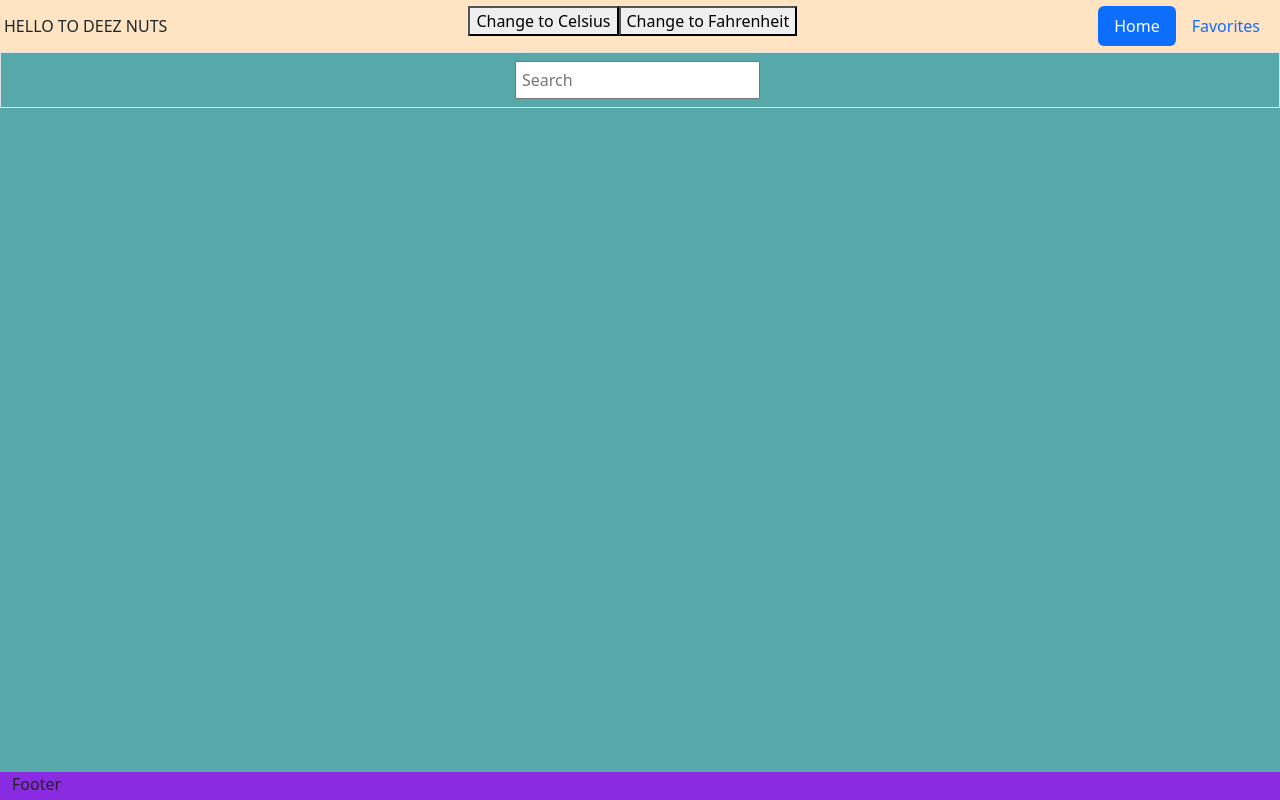
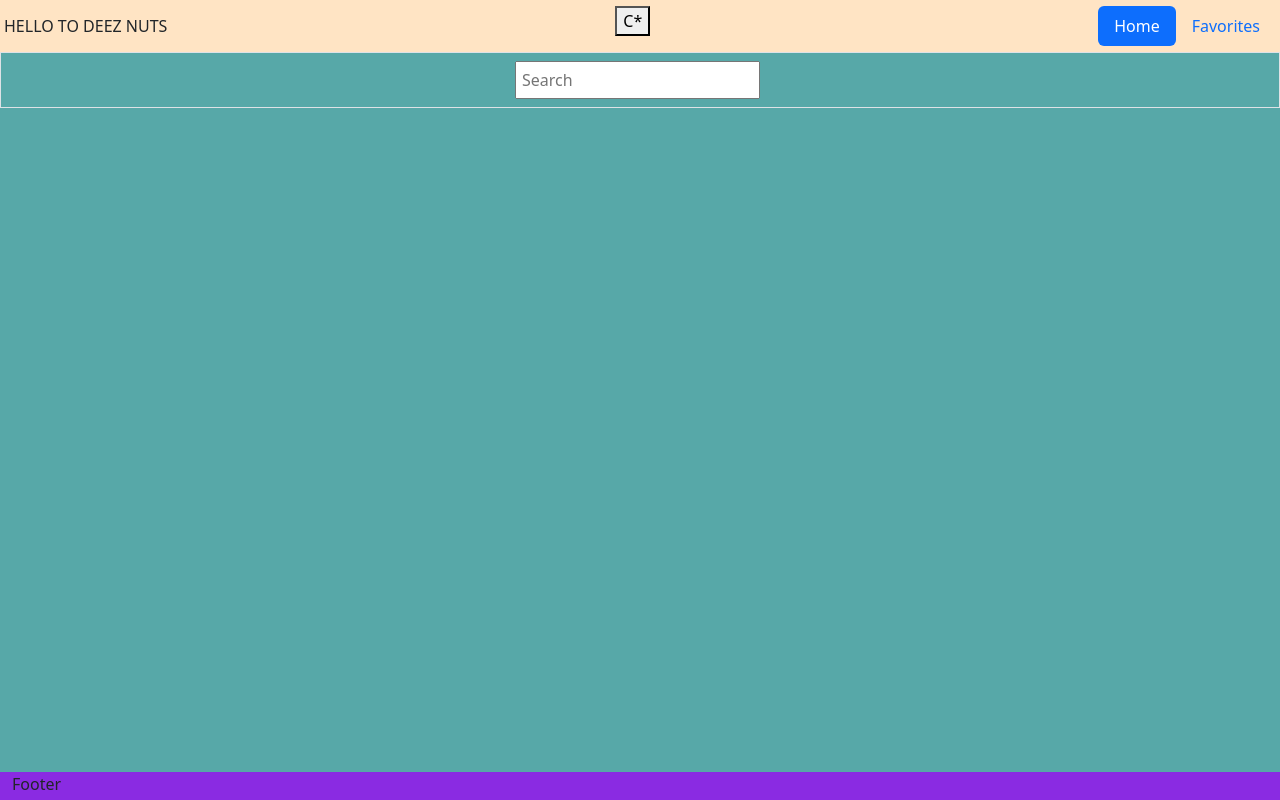
Before and after one commit to newohtwo/WeatherAbra, a React (Create React App) app: page / in a window 1280 px wide. Built offline with nearby package versions, Linux system fonts and the light colour scheme.

Commit message:
added logic of switching to f and c units

```diff
--- a/package.json
+++ b/package.json
@@ -15,6 +15,7 @@
     "react-router-dom": "^6.20.1",
     "react-scripts": "5.0.1",
     "redux": "^5.0.0",
+    "uuid": "^9.0.1",
     "web-vitals": "^2.1.4"
   },
   "scripts": {
--- a/src/Redux/Reducers/DegreesReducers.js
+++ b/src/Redux/Reducers/DegreesReducers.js
@@ -1,5 +1,5 @@
 export const initialDegreesState = {
-  degrees: true
+  degrees: true,
 };
 
 // create the reducer
@@ -12,6 +12,6 @@ export const toggleReducer = (state = initialDegreesState, action) => {
       return { ...state, degrees: false };
 
     default:
-        return state;
+      return state;
   }
 };
--- a/src/components/ForecastWeatherBlock.jsx
+++ b/src/components/ForecastWeatherBlock.jsx
@@ -1,3 +1,4 @@
+// @ts-nocheck
 import { useDispatch, useSelector } from "react-redux";
 import { changeToF, changeToC } from "../Redux/Actions/DegreesActions";
 import { useEffect, useState } from "react";
@@ -24,6 +25,7 @@ const ForecastWeatherBlock = ({ dailyForecast }) => {
   }, [degreesUnit]);
 
   return (
+    <li>
     <div className="card m-2 p-2 card-body d-inline-flex justify-content">
       {/* <h2>{favoriteWeather.Key}</h2> */}
       <h2 className="card-title">Min degrees: {minDegrees}{ degreesUnit ? '°C' : '°F'}</h2>
@@ -33,6 +35,7 @@ const ForecastWeatherBlock = ({ dailyForecast }) => {
 
       </div>
     </div>
+    </li>
   );
 };
 
--- a/src/components/Layout/Layout.jsx
+++ b/src/components/Layout/Layout.jsx
@@ -1,6 +1,9 @@
+import {useDispatch, useSelector } from "react-redux";
 import Footer from "../Footer";
 import Navbar from "../Navbar";
 import "./Layout.css";
+import { changeToC, changeToF } from "../../Redux/Actions/DegreesActions";
+
 
 const Layout = ({ children }) => {
   return (
--- a/src/components/Navbar.jsx
+++ b/src/components/Navbar.jsx
@@ -1,11 +1,22 @@
+// @ts-nocheck
 // @ts-ignore
-import { useDispatch } from "react-redux";
+import { useDispatch, useSelector } from "react-redux";
 import { Link } from "../../node_modules/react-router-dom/dist/index";
 import { changeToC, changeToF } from "../Redux/Actions/DegreesActions";
 
 const Navbar = () => {
+
+
+  const degreesUnit = useSelector(state => state.degrees);
   const dispatch = useDispatch();
-
+  const changeDegrees = () => {
+    console.log(degreesUnit)
+    if(degreesUnit){
+      dispatch(changeToF())
+    }else{
+      dispatch(changeToC())
+    }
+  }
   return (
     <div className="d-flex justify-content-between px-1">
       <div className="align-self-center">
@@ -13,10 +24,8 @@ const Navbar = () => {
       </div>
 
       <div>
-        <button onClick={() => dispatch(changeToC())}>Change to Celsius</button>
-        <button onClick={() => dispatch(changeToF())}>
-          Change to Fahrenheit
-        </button>
+        <button onClick={changeDegrees}>{degreesUnit ? "C*" : "F*"}</button>
+
       </div>
 
       <div className="align-self-center">
--- a/src/components/WeatherInfo.jsx
+++ b/src/components/WeatherInfo.jsx
@@ -1,4 +1,5 @@
 import ForecastWeatherBlock from "./ForecastWeatherBlock";
+import { v4 as uuidv4 } from 'uuid';
 
 const WeatherInfo = ({ weatherData }) => {
   const { weather,weatherForcastFiveDaysArr,key,name,isFavorite } = weatherData;
@@ -28,9 +29,10 @@ const WeatherInfo = ({ weatherData }) => {
       </div>
       <div className="">{weather.WeatherText}</div>
       <div className="">
-        <ul>
+        <ul className="d-flex flex-wrap">
         {weatherForcastFiveDaysArr.map((data) => {
-          return (<ForecastWeatherBlock dailyForecast = {data}/>)
+          const randomKey = uuidv4();
+          return (<ForecastWeatherBlock key = {randomKey} dailyForecast = {data}/>)
         })}
         </ul>
       </div>
```
Also changed, not shown: 1 other file (tests, documents, lock files or other folders).
